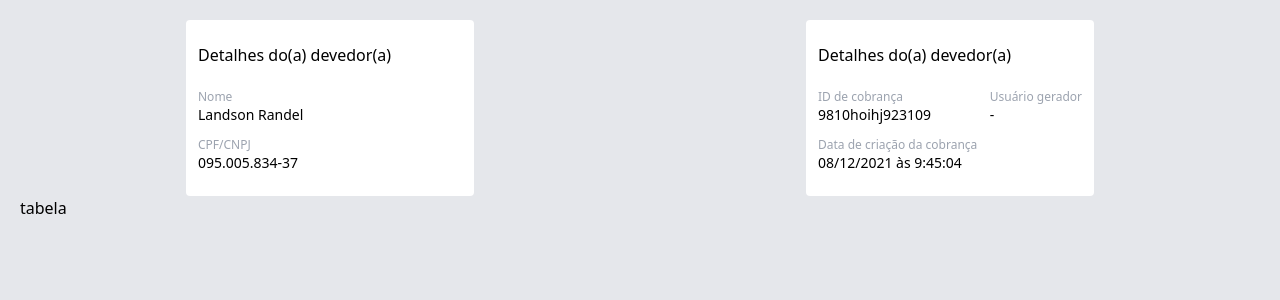
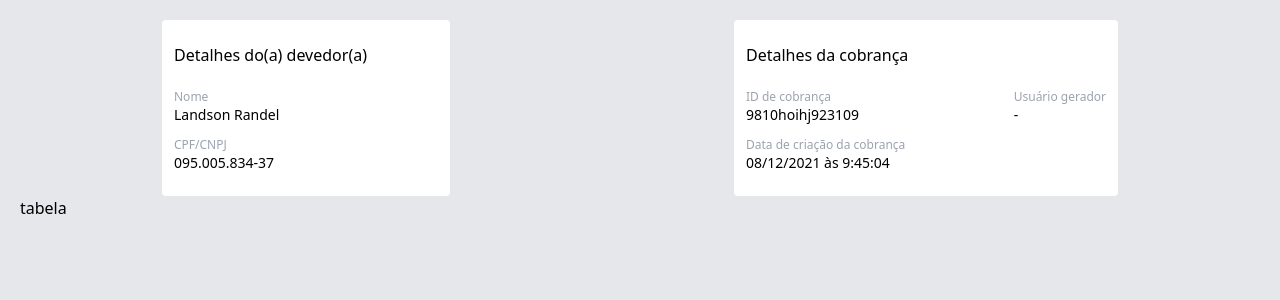
Before and after one commit to landson90/peerbnk, a React (Create React App) app: page / in a window 1280 px wide. Shown: the top 300 px of the page. Built offline with nearby package versions, Linux system fonts and the light colour scheme.

Commit message:
criando componente de detalhes

```diff
--- a/src/pages/Details.page.tsx
+++ b/src/pages/Details.page.tsx
@@ -20,9 +20,9 @@ export function DetailsPage() {
           </section>
         </div>
         <div>
-          <div className="bg-white h-44 w-72 rounded flex flex-col justify-around p-3">
+          <div className="bg-white h-44 w-96 rounded flex flex-col justify-around p-3">
             <header>
-              <h5>Detalhes do(a) devedor(a)</h5>
+              <h5>Detalhes da cobrança</h5>
             </header>
             <section className="flex flex-col gap-1 text-lg leading-6">
               <div className="flex justify-between mb-2">
```
